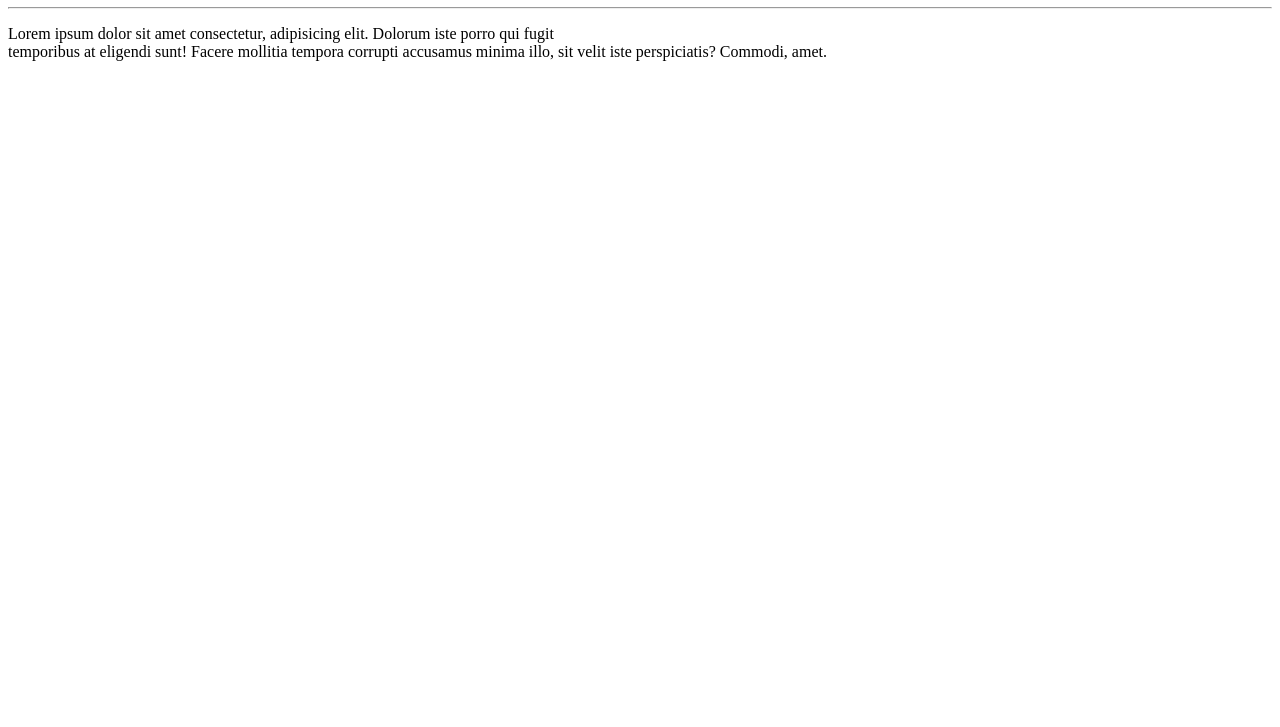
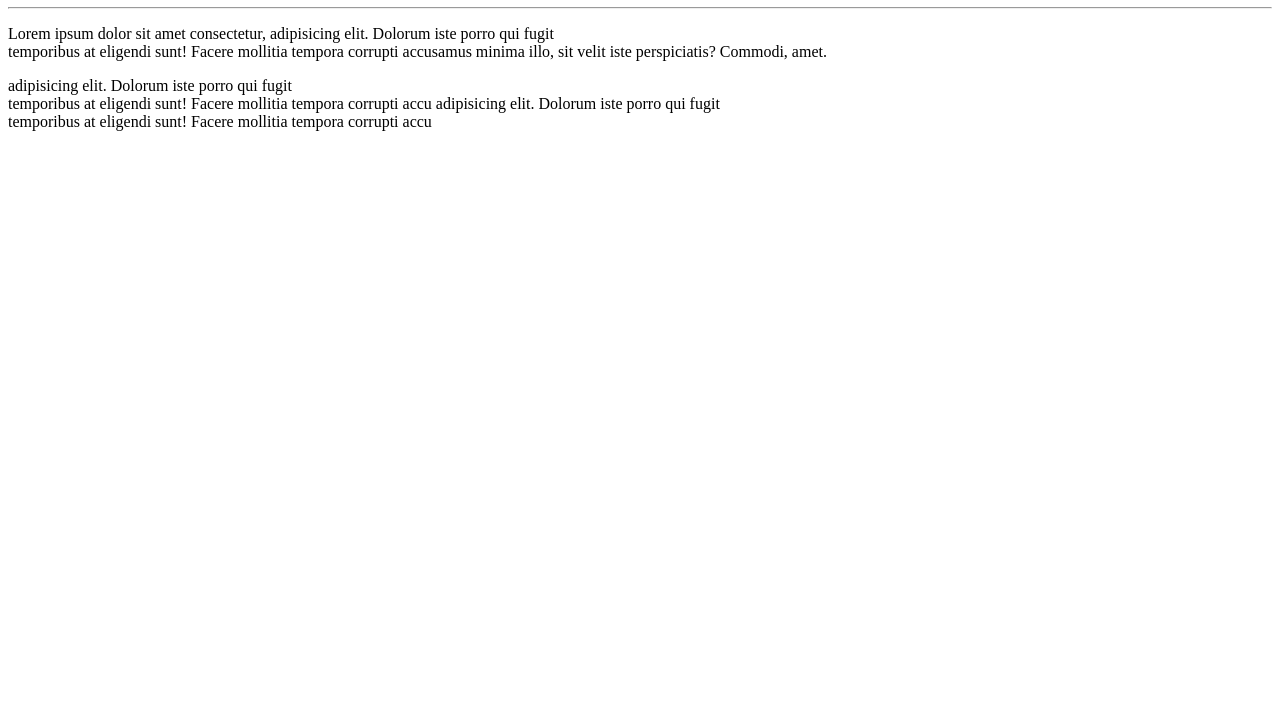
Before and after one commit to JeffRodFer/Ola-Mundo2, a plain HTML site: page site-exemplo/index.html in a window 1280 px wide. Shown: the part 73-800 px from the top of the page. Drawn offline with Linux system fonts and the light colour scheme.

Commit message:
Alteração de um <p> online

```diff
--- a/site-exemplo/index.html
+++ b/site-exemplo/index.html
@@ -10,5 +10,7 @@
     <h1>Olá, mundo!</h1>
     <hr>
     <p>Lorem ipsum dolor sit amet consectetur, adipisicing elit. Dolorum iste porro qui fugit<br> temporibus at eligendi sunt! Facere mollitia tempora corrupti accusamus minima illo, sit velit iste perspiciatis? Commodi, amet.</p>
+    <p> adipisicing elit. Dolorum iste porro qui fugit<br> temporibus at eligendi sunt! Facere mollitia tempora corrupti accu adipisicing elit. Dolorum iste porro qui fugit<br> temporibus at eligendi sunt! Facere mollitia tempora corrupti accu
+    </p>
 </body>
 </html>
```
